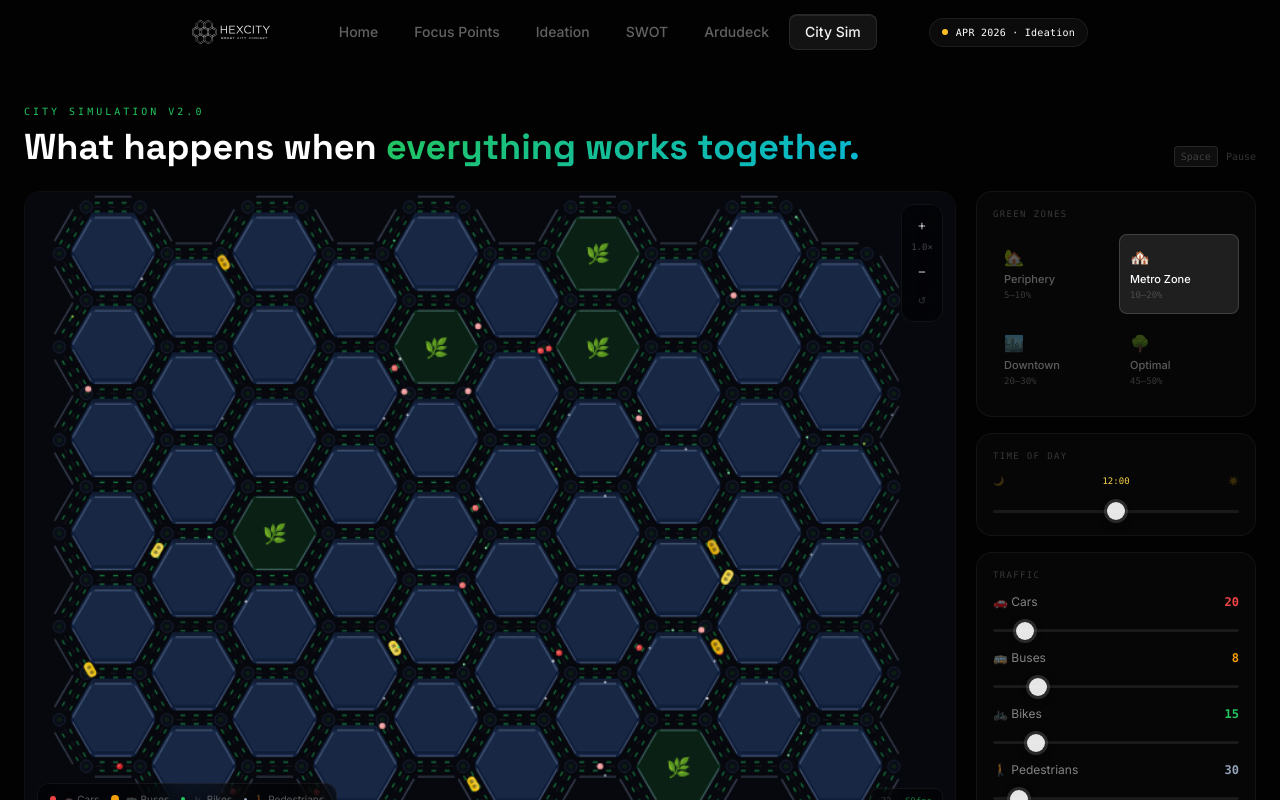
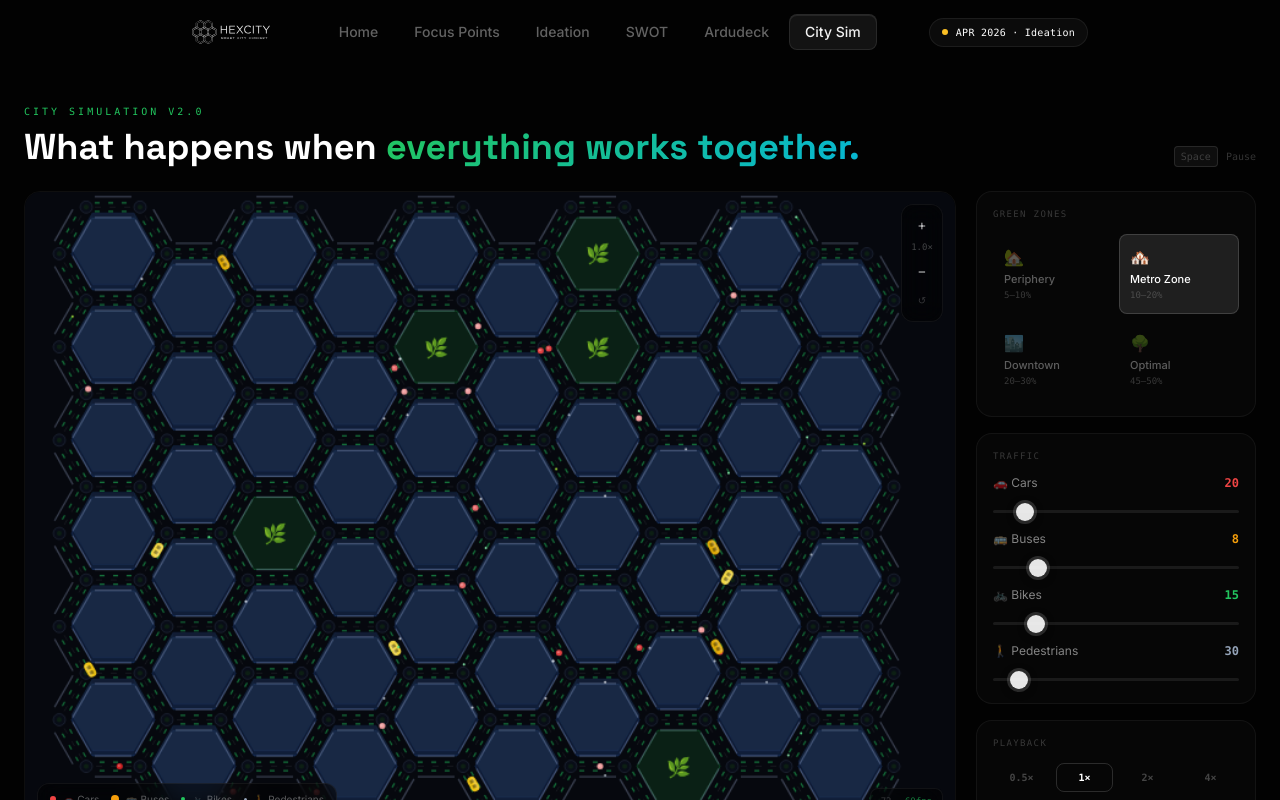
Before and after one commit to leomelchior21/HexCity, a Next.js app: page /simulation in a window 1280 px wide. Shown: the top 800 px of the page. Built offline with nearby package versions, Linux system fonts and the light colour scheme; a web font is replaced by a local one.

Commit message:
Remove CitySim time of day control

```diff
--- a/app/simulation/page.tsx
+++ b/app/simulation/page.tsx
@@ -31,10 +31,6 @@ const VEG_PRESETS: {
   { key: "optimal", label: "Optimal", icon: "🌳", range: [0.45, 0.50] },
 ];
 
-const TIME_LABELS = [
-  "00:00", "03:00", "06:00", "09:00", "12:00", "15:00", "18:00", "21:00", "24:00",
-];
-
 export default function SimulationPage() {
   const [vegPreset, setVegPreset] = useState("metro");
   const [vegRatio, setVegRatio] = useState(0.15);
@@ -43,7 +39,6 @@ export default function SimulationPage() {
   });
   const [zoom, setZoom] = useState(1);
   const [paused, setPaused] = useState(false);
-  const [dayNight, setDayNight] = useState(0.5);
   const [speed, setSpeed] = useState(1);
   const [stats, setStats] = useState({ congestion: 0, avgSpeed: 0, efficiency: 0, total: 0 });
   const [selectedEntity, setSelectedEntity] = useState<{
@@ -153,7 +148,7 @@ export default function SimulationPage() {
                     vegRatio={vegRatio}
                     targets={targets}
                     paused={paused}
-                    dayNight={dayNight}
+                    dayNight={0.5}
                     showHeatmap={false}
                     speed={speed}
                     onStatsChange={handleStats}
@@ -366,23 +361,6 @@ export default function SimulationPage() {
                   </div>
                 </ControlCard>
 
-                {/* Time of day */}
-                <ControlCard label="Time of Day">
-                  <div className="flex justify-between text-[9px] text-white/20 font-mono mb-1.5">
-                    <span>🌙</span>
-                    <span style={{ color: dayNight < 0.3 || dayNight > 0.7 ? "#818CF8" : "#FCD34D" }}>
-                      {TIME_LABELS[Math.round(dayNight * 8)]}
-                    </span>
-                    <span>☀️</span>
-                  </div>
-                  <input
-                    type="range" min={0} max={100} step={1}
-                    value={dayNight * 100}
-                    onChange={e => setDayNight(+e.target.value / 100)}
-                    className="w-full"
-                  />
-                </ControlCard>
-
                 {/* Traffic */}
                 <ControlCard label="Traffic">
                   <div className="space-y-3">
```
